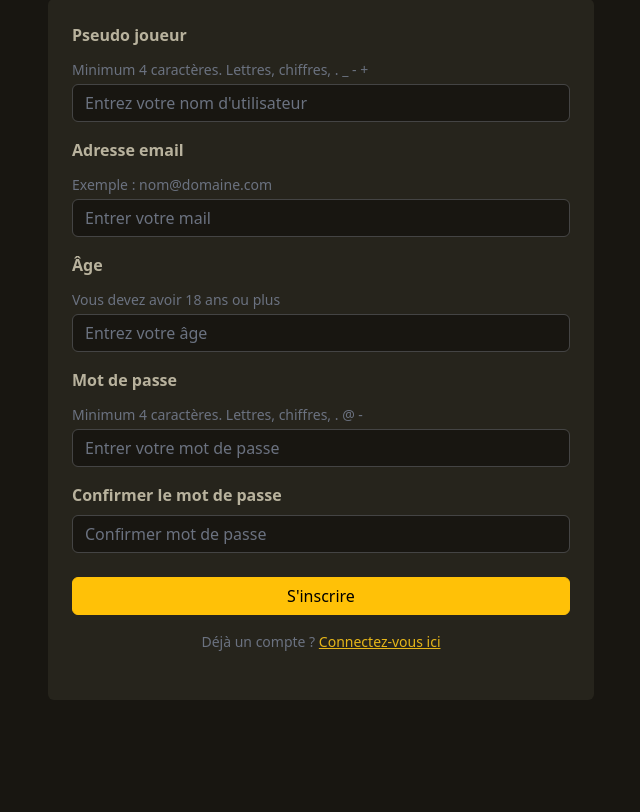
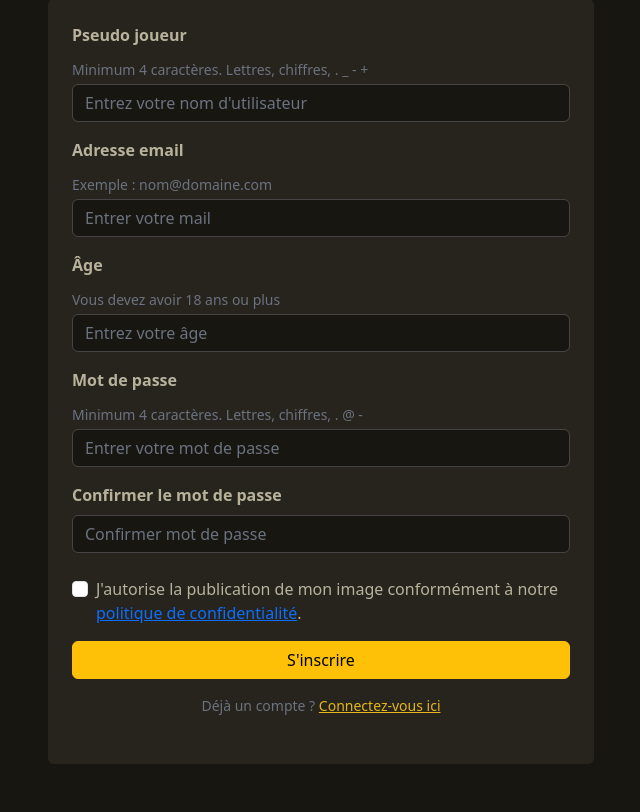
Before and after one commit to Primzark/hpc, a PHP site: page /utilisateur/inscription in a window 1280 px wide. Shown: the part 245-1057 px from the top of the page, without its empty margins (319-959 px from the left). Before the commit the page ends 945 px from the top, so only its background shows below. Run offline with PHP 8.4, Linux system fonts and the light colour scheme; some libraries are stand-ins or nearby versions.

Commit message:
Add image consent checkbox and GDPR page

```diff
--- a/Database/schema.sql
+++ b/Database/schema.sql
@@ -109,7 +109,8 @@ CREATE TABLE `utilisateur` (
   `uti_approved` tinyint(1) NOT NULL DEFAULT 0,
   `uti_approval_token` varchar(64) DEFAULT NULL,
   `uti_reset_token` varchar(64) DEFAULT NULL,
-  `uti_reset_expires` datetime DEFAULT NULL
+  `uti_reset_expires` datetime DEFAULT NULL,
+  `uti_image_consent` tinyint(1) NOT NULL DEFAULT 0
 ) ENGINE=InnoDB DEFAULT CHARSET=utf8mb4;
 
 --
--- a/index.php
+++ b/index.php
@@ -32,6 +32,7 @@ $router->add('/partenaires', 'src/Controller/PartenaireController.php');
 $router->add('/regles', 'src/Controller/RegleController.php');
 $router->add('/contact', 'src/Controller/ContactController.php');
 $router->add('/propos', 'src/Controller/ProposController.php');
+$router->add('/politique', 'src/Controller/PolitiqueController.php');
 $router->add('/ajax/rejoindre-evenement', 'src/Controller/ajax_rejoindre_evenement.php');
 $router->add('/approve-registration', 'src/Controller/ApproveRegistrationController.php');
 $router->add('/reject-registration', 'src/Controller/RejectRegistrationController.php');
--- a/sitemap.xml
+++ b/sitemap.xml
@@ -25,6 +25,7 @@
   <url><loc>https://harfleurpokerclub76.fr/regles</loc></url>
   <url><loc>https://harfleurpokerclub76.fr/contact</loc></url>
   <url><loc>https://harfleurpokerclub76.fr/propos</loc></url>
+  <url><loc>https://harfleurpokerclub76.fr/politique</loc></url>
   <url><loc>https://harfleurpokerclub76.fr/ajax/rejoindre-evenement</loc></url>
   <url><loc>https://harfleurpokerclub76.fr/approve-registration</loc></url>
   <url><loc>https://harfleurpokerclub76.fr/reject-registration</loc></url>
--- /dev/null
+++ b/src/Controller/PolitiqueController.php
@@ -0,0 +1,4 @@
+<?php
+session_start();
+require_once __DIR__ . '/../../config.php';
+include_once __DIR__ . '/../View/view_politique.php';
--- a/src/Controller/UtilisateurInscriptionController.php
+++ b/src/Controller/UtilisateurInscriptionController.php
@@ -17,6 +17,7 @@ $regex_password = "/^[a-zA-Z0-9.@-]{4,}$/";
 $nom = '';
 $email = '';
 $age = '';
+$image_consent = false;
 
 $errors = []; // Tableau des erreurs
 
@@ -37,6 +38,11 @@ if ($_SERVER['REQUEST_METHOD'] == 'POST') {
         $age = $_POST['age'];
     } else {
         $age = '';
+    }
+    if (isset($_POST['image_consent'])) {
+        $image_consent = true;
+    } else {
+        $image_consent = false;
     }
     // Validation nom
     if (empty($_POST['nom'])) {
@@ -89,6 +95,11 @@ if ($_SERVER['REQUEST_METHOD'] == 'POST') {
         $errors['confirm_password'] = 'Les mots de passe ne correspondent pas.';
     }
 
+    // Consentement à l'utilisation de l'image
+    if (!$image_consent) {
+        $errors['image_consent'] = 'Vous devez autoriser l\'utilisation de votre image.';
+    }
+
     // Validation du reCAPTCHA v2
     if (isset($_POST['g-recaptcha-response'])) {
         $recaptchaResponse = $_POST['g-recaptcha-response'];
@@ -129,7 +140,7 @@ if ($_SERVER['REQUEST_METHOD'] == 'POST') {
     // Si pas d’erreurs, appel modèle pour ajouter utilisateur
     if (empty($errors)) {
         $token = bin2hex(random_bytes(16));
-        Utilisateur::ajouter($_POST['nom'], $_POST['email'], $_POST['password'], $token);
+        Utilisateur::ajouter($_POST['nom'], $_POST['email'], $_POST['password'], $token, $image_consent ? 1 : 0);
 
         $user = Utilisateur::getByEmail($_POST['email']);
 
--- a/src/Model/model-utilisateur.php
+++ b/src/Model/model-utilisateur.php
@@ -11,17 +11,18 @@ class Utilisateur
         return $pdo;
     }
 
-    public static function ajouter($nom, $email, $mdp, $token)
+    public static function ajouter($nom, $email, $mdp, $token, $imageConsent)
     {
         $pdo = self::getPDO();
 
-        $sql = "INSERT INTO utilisateur (uti_nom, uti_email, uti_mdp, uti_approval_token)
-            VALUES (:nom, :email, :mdp, :token)";
+        $sql = "INSERT INTO utilisateur (uti_nom, uti_email, uti_mdp, uti_approval_token, uti_image_consent)
+            VALUES (:nom, :email, :mdp, :token, :consent)";
         $stmt = $pdo->prepare($sql);
         $stmt->bindValue(':nom', $nom);
         $stmt->bindValue(':email', $email);
         $stmt->bindValue(':mdp', password_hash($mdp, PASSWORD_DEFAULT));
         $stmt->bindValue(':token', $token);
+        $stmt->bindValue(':consent', $imageConsent, PDO::PARAM_INT);
         $stmt->execute();
     }
 
@@ -31,7 +32,7 @@ class Utilisateur
         $pdo = self::getPDO();
 
         $sql = "SELECT id_uti, uti_nom, uti_email, uti_mdp, uti_admin, uti_approved, uti_approval_token,
-                uti_reset_token, uti_reset_expires
+                uti_reset_token, uti_reset_expires, uti_image_consent
                 FROM utilisateur WHERE uti_email = :email";
         $stmt = $pdo->prepare($sql);
         $stmt->bindValue(':email', $email);
@@ -44,7 +45,7 @@ class Utilisateur
         $pdo = self::getPDO();
 
         $sql = "SELECT id_uti, uti_nom, uti_email, uti_mdp, uti_admin, uti_approved, uti_approval_token,
-                uti_reset_token, uti_reset_expires
+                uti_reset_token, uti_reset_expires, uti_image_consent
                 FROM utilisateur WHERE id_uti = :id";
         $stmt = $pdo->prepare($sql);
         $stmt->bindValue(':id', $id_uti);
@@ -57,7 +58,7 @@ class Utilisateur
         $pdo = self::getPDO();
 
         $sql = "SELECT id_uti, uti_nom, uti_email, uti_mdp, uti_admin, uti_approved, uti_approval_token,
-                uti_reset_token, uti_reset_expires
+                uti_reset_token, uti_reset_expires, uti_image_consent
                 FROM utilisateur WHERE uti_nom = :nom";
         $stmt = $pdo->prepare($sql);
         $stmt->bindValue(':nom', $nom);
--- a/src/View/view_inscription.php
+++ b/src/View/view_inscription.php
@@ -114,6 +114,17 @@
                             <?php endif; ?>
                         </div>
 
+                        <!-- Consentement utilisation image -->
+                        <div class="mb-3 form-check">
+                            <input class="form-check-input <?php if (isset($errors['image_consent'])) { echo 'is-invalid'; } ?>" type="checkbox" value="1" id="image_consent" name="image_consent" <?php if (!empty($image_consent)) { echo 'checked'; } ?>>
+                            <label class="form-check-label custom-text" for="image_consent">
+                                J'autorise la publication de mon image conformément à notre <a href="/politique" target="_blank">politique de confidentialité</a>.
+                            </label>
+                            <?php if (isset($errors['image_consent'])): ?>
+                                <div class="invalid-feedback d-block"><?php echo $errors['image_consent']; ?></div>
+                            <?php endif; ?>
+                        </div>
+
                         <!-- Bouton de validation -->
                         <div class="d-grid mb-3">
                             <button type="submit" class="btn btn-warning">S'inscrire</button>
```
Also changed, not shown: src/View/view_politique.php (added, +21 -0 lines).
